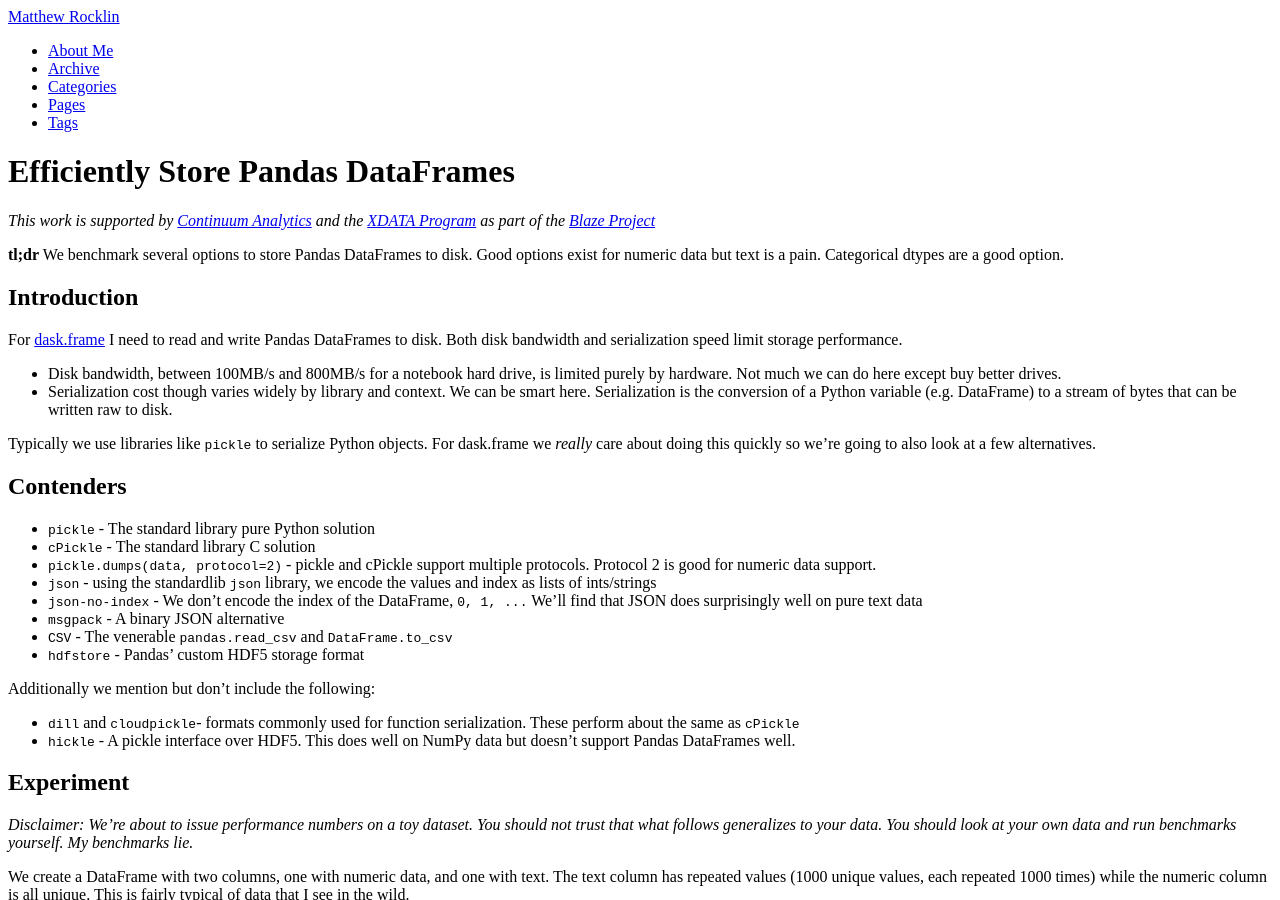
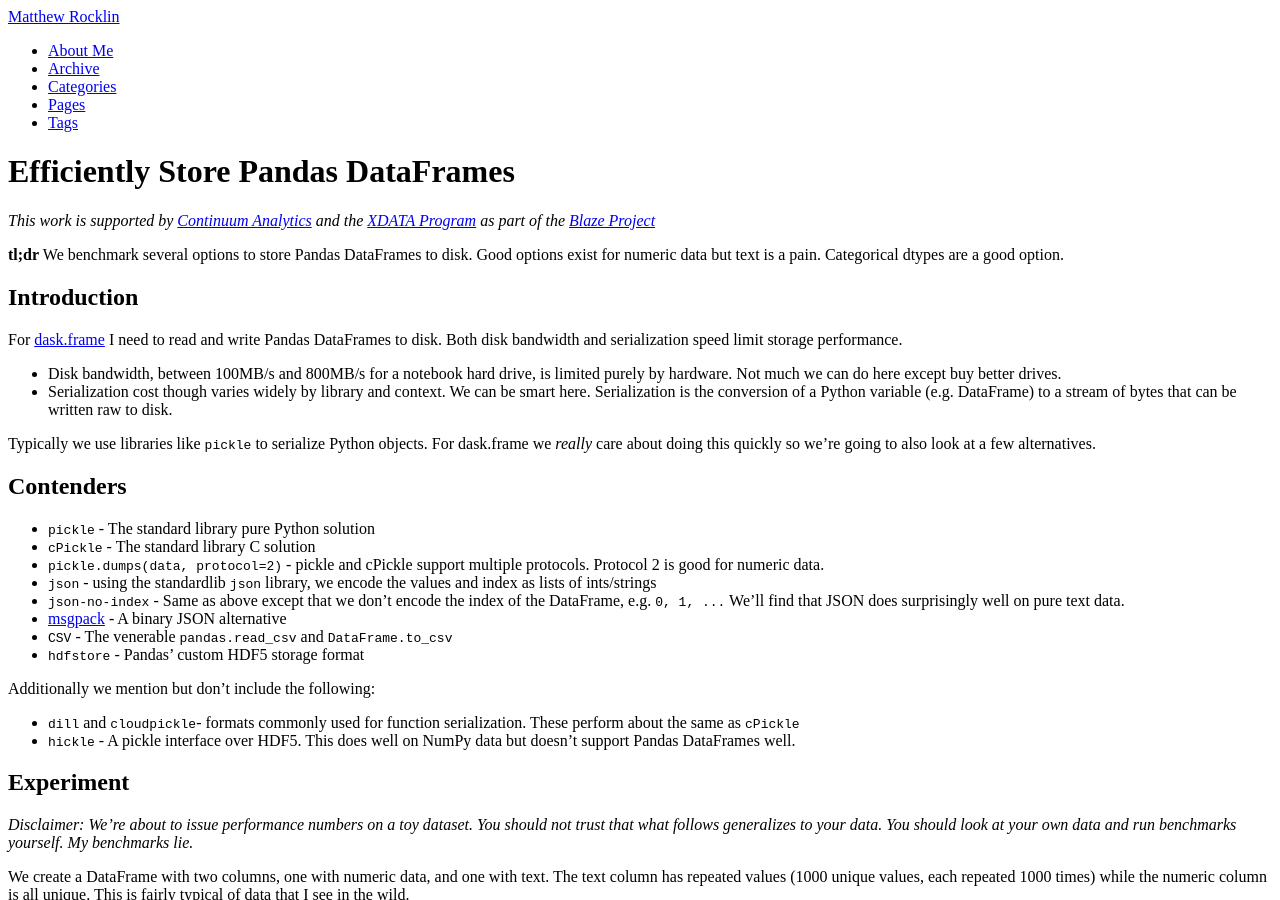
Before and after one commit to besyskymnbk/blog, a Jekyll site: the page built from _posts/work/2015-03-16-Fast-Serialization.md, in a window 1280 px wide and 900 px high. Built offline with Jekyll 4.4.1, drawn with Linux system fonts in a browser that asks for light colours; comment, search, counter and statistics services are not loaded.

Commit message:
edits to serialization

```diff
--- a/_posts/work/2015-03-16-Fast-Serialization.md
+++ b/_posts/work/2015-03-16-Fast-Serialization.md
@@ -41,12 +41,13 @@ Contenders
 *   `pickle` - The standard library pure Python solution
 *   `cPickle` - The standard library C solution
 *   `pickle.dumps(data, protocol=2)` - pickle and cPickle support multiple
-    protocols.  Protocol 2 is good for numeric data support.
+    protocols.  Protocol 2 is good for numeric data.
 *   `json` - using the standardlib `json` library, we encode the values and
     index as lists of ints/strings
-*   `json-no-index` - We don't encode the index of the DataFrame, `0, 1, ...`
-    We'll find that JSON does surprisingly well on pure text data
-*   `msgpack` - A binary JSON alternative
+*   `json-no-index` - Same as above except that we don't encode the index of the
+    DataFrame, e.g. `0, 1, ...`
+    We'll find that JSON does surprisingly well on pure text data.
+*   [msgpack](http://msgpack.org/) - A binary JSON alternative
 *   `CSV` - The venerable `pandas.read_csv` and `DataFrame.to_csv`
 *   `hdfstore` - Pandas' custom HDF5 storage format
 
```
